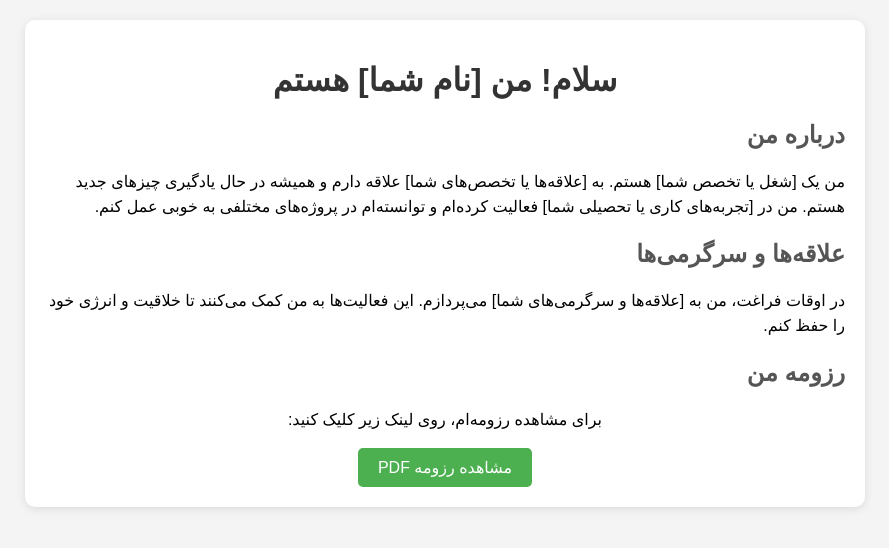
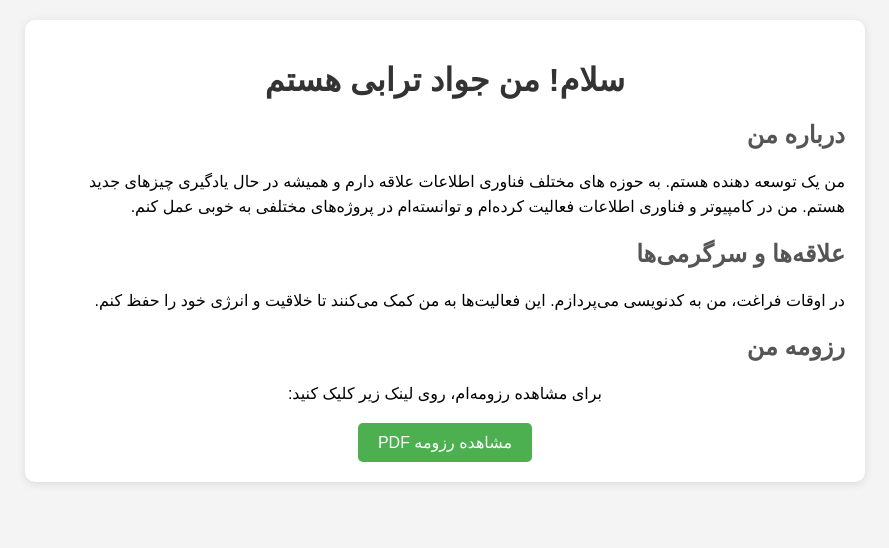
Before and after one commit to JavadTorabiKh/BlogAPI, a Django app: page / in a window 1280 px wide. Shown: the top 548 px of the page, without its empty margins (195-1084 px from the left). Run offline with Django 4.2, Linux system fonts and the light colour scheme.

Commit message:
template

```diff
--- a/blog/templates/blog/home.html
+++ b/blog/templates/blog/home.html
@@ -49,19 +49,19 @@
 </head>
 <body>
     <div class="container">
-        <h1>سلام! من [نام شما] هستم</h1>
+        <h1>سلام! من جواد ترابی هستم</h1>
         <h2>درباره من</h2>
         <p>
-            من یک [شغل یا تخصص شما] هستم. به [علاقه‌ها یا تخصص‌های شما] علاقه دارم و همیشه در حال یادگیری چیزهای جدید هستم. من در [تجربه‌های کاری یا تحصیلی شما] فعالیت کرده‌ام و توانسته‌ام در پروژه‌های مختلفی به خوبی عمل کنم.
+            من یک توسعه دهنده هستم. به حوزه های مختلف فناوری اطلاعات علاقه دارم و همیشه در حال یادگیری چیزهای جدید هستم. من در کامپیوتر و فناوری اطلاعات فعالیت کرده‌ام و توانسته‌ام در پروژه‌های مختلفی به خوبی عمل کنم.
         </p>
         <h2>علاقه‌ها و سرگرمی‌ها</h2>
         <p>
-            در اوقات فراغت، من به [علاقه‌ها و سرگرمی‌های شما] می‌پردازم. این فعالیت‌ها به من کمک می‌کنند تا خلاقیت و انرژی خود را حفظ کنم.
+            در اوقات فراغت، من به کدنویسی می‌پردازم. این فعالیت‌ها به من کمک می‌کنند تا خلاقیت و انرژی خود را حفظ کنم.
         </p>
         <h2>رزومه من</h2>
         <div class="resume">
             <p>برای مشاهده رزومه‌ام، روی لینک زیر کلیک کنید:</p>
-            <a href="path/to/your/resume.pdf" target="_blank">مشاهده رزومه PDF</a>
+            <a href="media/resume.pdf" target="_blank">مشاهده رزومه PDF</a>
         </div>
     </div>
 </body>
--- a/config/settings.py
+++ b/config/settings.py
@@ -117,6 +117,8 @@ USE_TZ = True
 # https://docs.djangoproject.com/en/4.2/howto/static-files/
 
 STATIC_URL = 'static/'
+MEDIA_URL = '/media/'
+MEDIA_ROOT = BASE_DIR / 'media'
 
 # Default primary key field type
 # https://docs.djangoproject.com/en/4.2/ref/settings/#default-auto-field
--- a/config/urls.py
+++ b/config/urls.py
@@ -16,6 +16,8 @@ Including another URLconf
 """
 from django.contrib import admin
 from django.urls import path,include
+from django.conf import settings
+from django.conf.urls.static import static
 
 urlpatterns = [
     path('admin/', admin.site.urls),
@@ -23,3 +25,6 @@ urlpatterns = [
 
 
 ]
+
+if settings.DEBUG:
+    urlpatterns += static(settings.MEDIA_URL, document_root=settings.MEDIA_ROOT)
```
Also changed, not shown: 1 other file.
